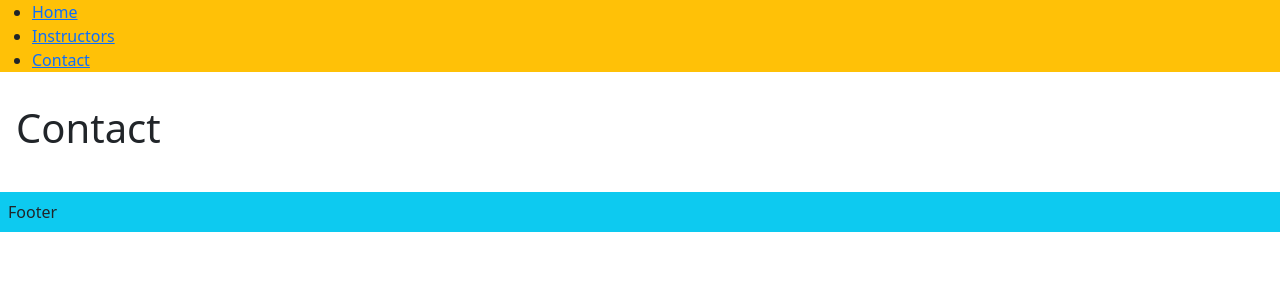
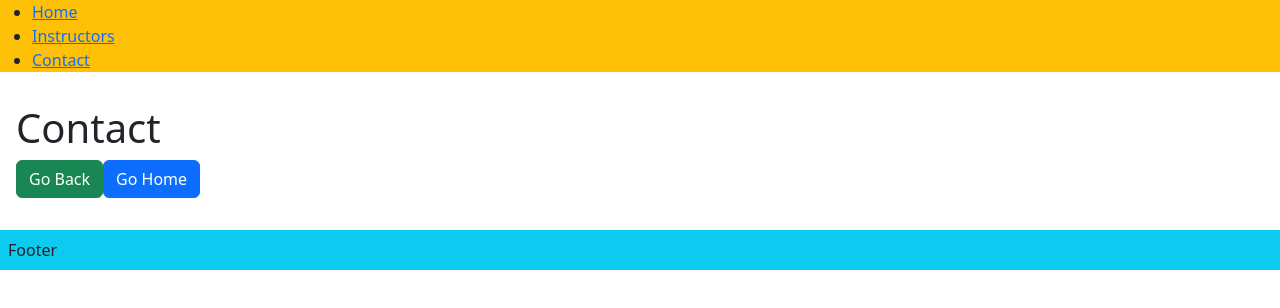
Before and after one commit to koraykoksal/react-app_routerIntro, a React (Create React App) app: page /contact in a window 1280 px wide. Shown: the top 308 px of the page. Built offline with nearby package versions, Linux system fonts and the light colour scheme.

Commit message:
navigate function inside contact page

```diff
--- a/src/App.js
+++ b/src/App.js
@@ -14,6 +14,7 @@ function App() {
             <Route path="/" element={<Home />}/>
             <Route path="/instructors" element={<Instructors />}/>
             <Route path="/contact" element={<Contact />}/>
+            {/* olmayan bir adres girildiğinde çalışacak rotue */}
             <Route path="*" element={<NotFound />}/>
           </Routes>
         <Footer />
--- a/src/index.css
+++ b/src/index.css
@@ -1,3 +1,3 @@
 .active{
-    background-color: blueviolet;
+    color: crimsons;
 }
--- a/src/pages/Contact.jsx
+++ b/src/pages/Contact.jsx
@@ -1,7 +1,16 @@
+import { useNavigate } from "react-router";
+
+
+
 const Contact = () => {
+
+  let navigate=useNavigate()
+
   return (
     <div className="p-3">
       <h1>Contact</h1>
+      <button className="btn btn-success" onClick={()=>navigate(-1)}>Go Back</button>
+      <button className="btn btn-primary" onClick={()=>navigate("/")}>Go Home</button>
     </div>
   );
 };
```
